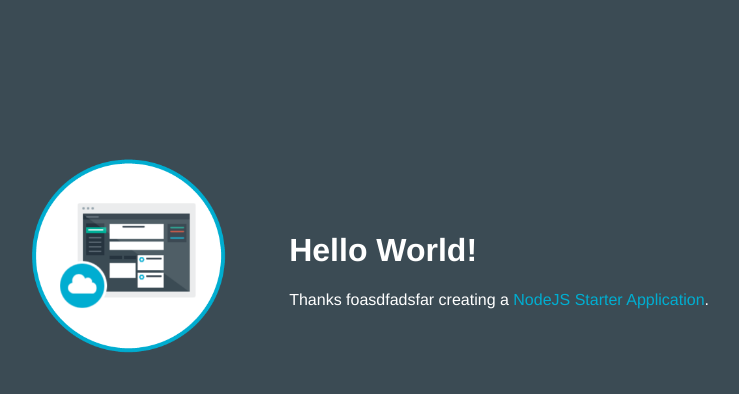
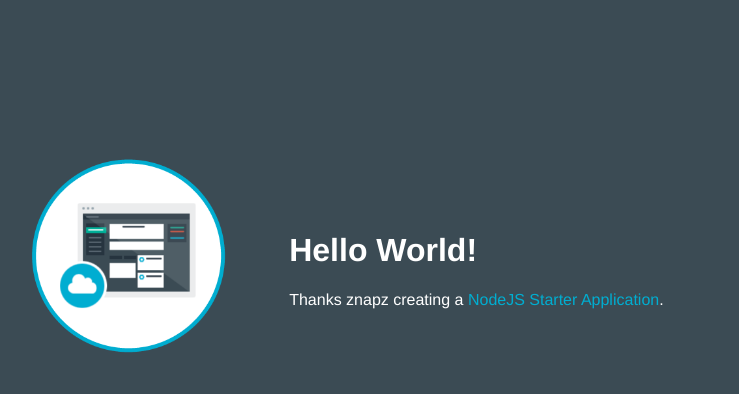
Before and after one commit to robheusinkveld/hertest01, a website: page public/index.html in a window 1280 px wide. Shown: the whole page, without its empty margins (253-992 px from the left). Drawn offline with Linux system fonts and the light colour scheme.

Commit message:
asdfadsf

```diff
--- a/public/index.html
+++ b/public/index.html
@@ -17,7 +17,7 @@
         </td>
         <td>
           <h1 id="message">Hello World!</h1>
-          <p class='description'></p> Thanks foasdfadsfar creating a <span class = "blue">NodeJS Starter Application</span>.
+          <p class='description'></p> Thanks znapz creating a <span class = "blue">NodeJS Starter Application</span>.
         </td>
       </tr>
     </table>
```
